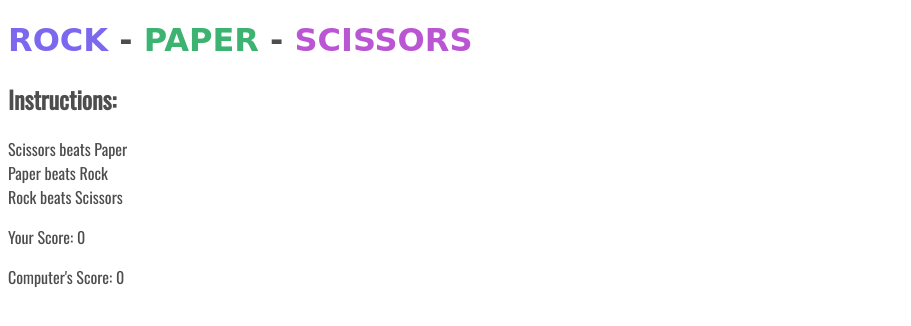
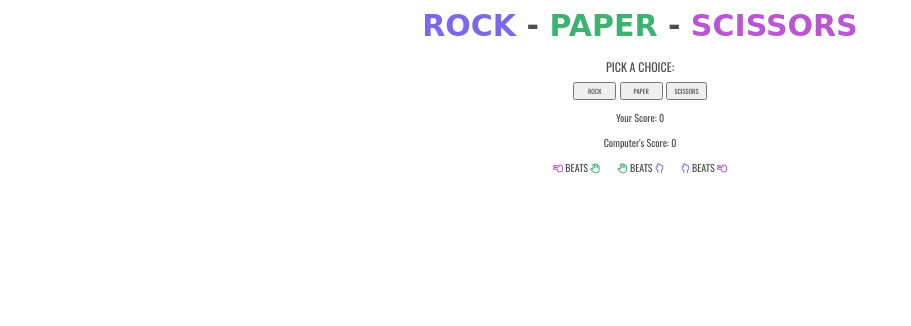
Before and after one commit to Code-Institute-Submissions/portfolio-project-112, a plain HTML site: page index.html in a window 1280 px wide. Shown: the whole page, without its empty margins (0-911 px from the left). Drawn offline with nearby package versions, Linux system fonts and the light colour scheme; a web font is replaced by a local one.

Commit message:
Add buttons to  to game, change instructions, add some styling

```diff
--- a/assets/css/style.css
+++ b/assets/css/style.css
@@ -1,6 +1,19 @@
+/* Global */
+body {
+    font-family: 'Oswald', sans-serif;
+    background-color: white;
+    color: rgb(77, 77, 77);
+    text-align: center;
+}
+
+/* Heading */
 .heading {
     font-family: 'Londrina Sketch', cursive;
     text-transform: uppercase;
+    text-align: center;
+    font-size: 30px;
+    padding-bottom: 15px;
+    margin: 0;
 }
 
 .h1-rock {
@@ -15,11 +28,75 @@
     color: mediumorchid;
 }
 
-.h1-dash {
-    color:rgb(77, 77, 77);
+/* Instructions */
+.instructions{
+    text-align: center;
+    text-transform: uppercase;
+    font-size: 10px;
 }
 
-.instructions, body {
+.paper-beats-rock {
+    margin-left: 15px;
+    margin-right: 15px;
+}
+
+.fa-hand-back-fist {
+    color: mediumslateblue;
+}
+
+.fa-hand {
+    color: mediumseagreen;
+}
+
+.fa-hand-scissors {
+    color: mediumorchid;
+}
+
+/* Game layout */
+
+.game-area {
+
+}
+
+.score-area {
+
+}
+
+.scores {
+    font-size: 10px;
+}
+
+.choices-area {
+
+}
+
+.choices-text {
+    padding: 0;
+    margin: 0;
+    text-transform: uppercase;
+    font-size: 12px;
+}
+
+/* Buttons */
+.btn {
     font-family: 'Oswald', sans-serif;
+    text-transform: uppercase;
     color: rgb(77, 77, 77);
+    font-size: 6.5px;
 }
+
+.btn--paper {
+    padding-left: 12px;
+    padding-right: 12px;
+}
+
+.btn--rock {
+    padding-left: 12.5px;
+    padding-right: 12.5px;
+}
+
+.btn--rock, .btn--paper, .btn--scissors {
+    padding-top: 2px;
+    padding-bottom: 2px;
+    text-align: center;
+}
--- a/index.html
+++ b/index.html
@@ -13,22 +13,37 @@
 </head>
 <body>
 
-    <h1 class="heading"> <span class="h1-rock">Rock</span> <span class="h1-dash">-</span> <span class="h1-paper">Paper</span> <span class="h1-dash">-</span> <span class="h1-scissors">Scissors</span></h1>
-
-    <div class="instructions">
-        <h2>Instructions:</h2>
-        <p>Scissors beats Paper<br>Paper beats Rock<br>Rock beats Scissors</p>
-    </div>
+    <h1 class="heading"> <span class="h1-rock">Rock</span> - <span class="h1-paper">Paper</span> - <span class="h1-scissors">Scissors</span></h1>
 
     <div class="game-area">
+        <div class="choices-area">
+            <p class="choices-text">Pick a choice:</p>
 
+            <button data-type="rock" class="btn btn--rock">Rock</button>
+
+            <button data-type="paper" class="btn btn--paper">Paper</button>
+
+            <button data-type="scissors" class="btn btn--scissors">Scissors</button>
+        </div>
     </div>
 
     <div class="score-area">
-        <p class="scores">Your Score: <span id="player-score">0</span></p>
-        <p class="scores">Computer's Score: <span id="computer-score">0</span></p>
+        <div class="scores">
+            <p>Your Score: <span id="player-score">0</span></p>
+        </div>
+        <div class="scores">
+            <p>Computer's Score: <span id="computer-score">0</span></p>
+        </div>
     </div>
 
+    <div class="instructions">
+        <p><i class="fa-regular fa-hand-scissors"></i> Beats <i class="fa-regular fa-hand"></i> <span class="paper-beats-rock"><i class="fa-regular fa-hand"></i> Beats <i class="fa-regular fa-hand-back-fist"></i></span> <i class="fa-regular fa-hand-back-fist"></i> Beats <i class="fa-regular fa-hand-scissors"></i></p>
+    </div>
+
+    <!-- Font Awesome -->
+    <script src="https://kit.fontawesome.com/6999690225.js" crossorigin="anonymous"></script>
+
+    <!-- JavaScript -->
     <script src="assets/js/script.js"></script>
 </body>
 </html>
```
